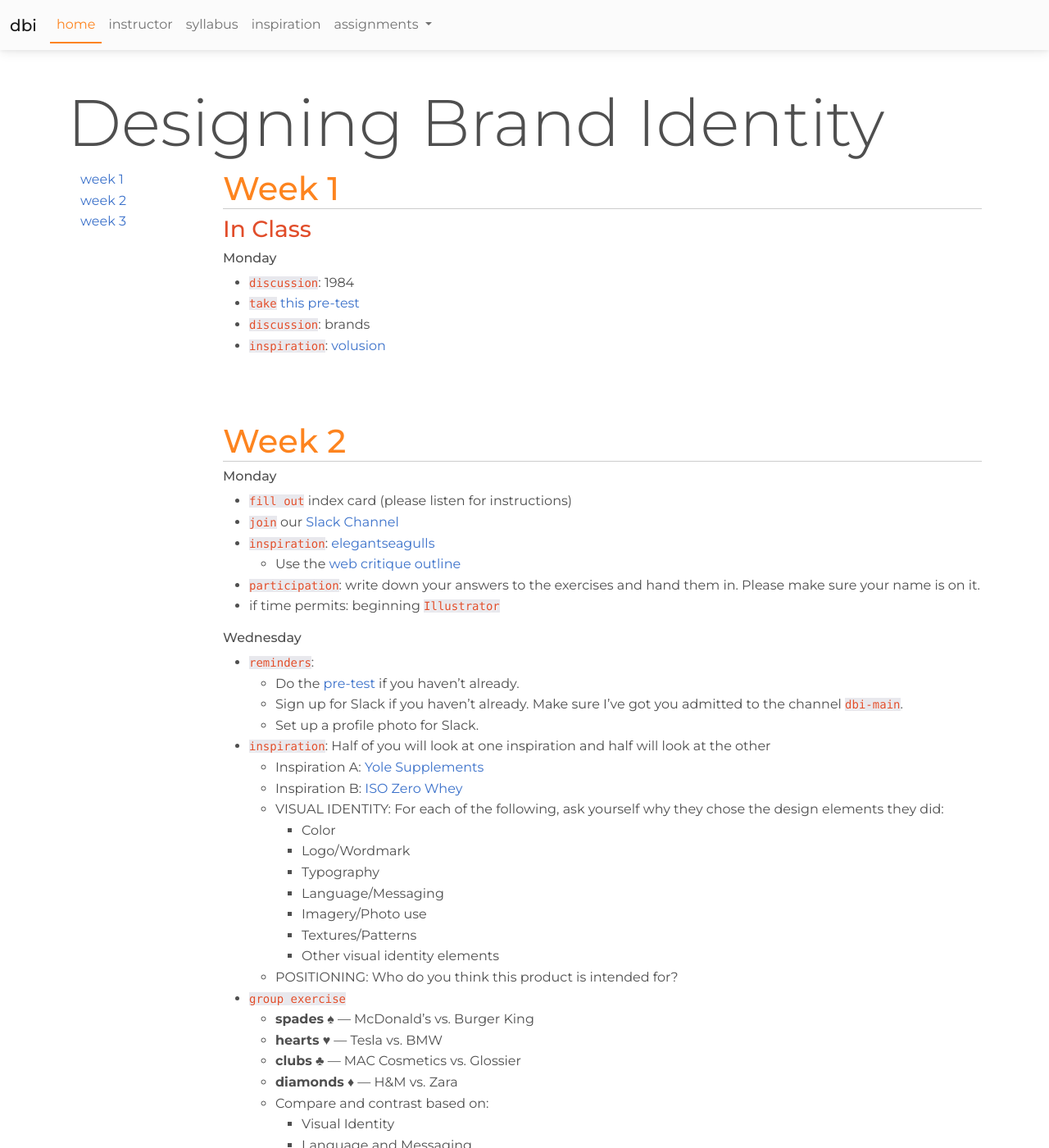
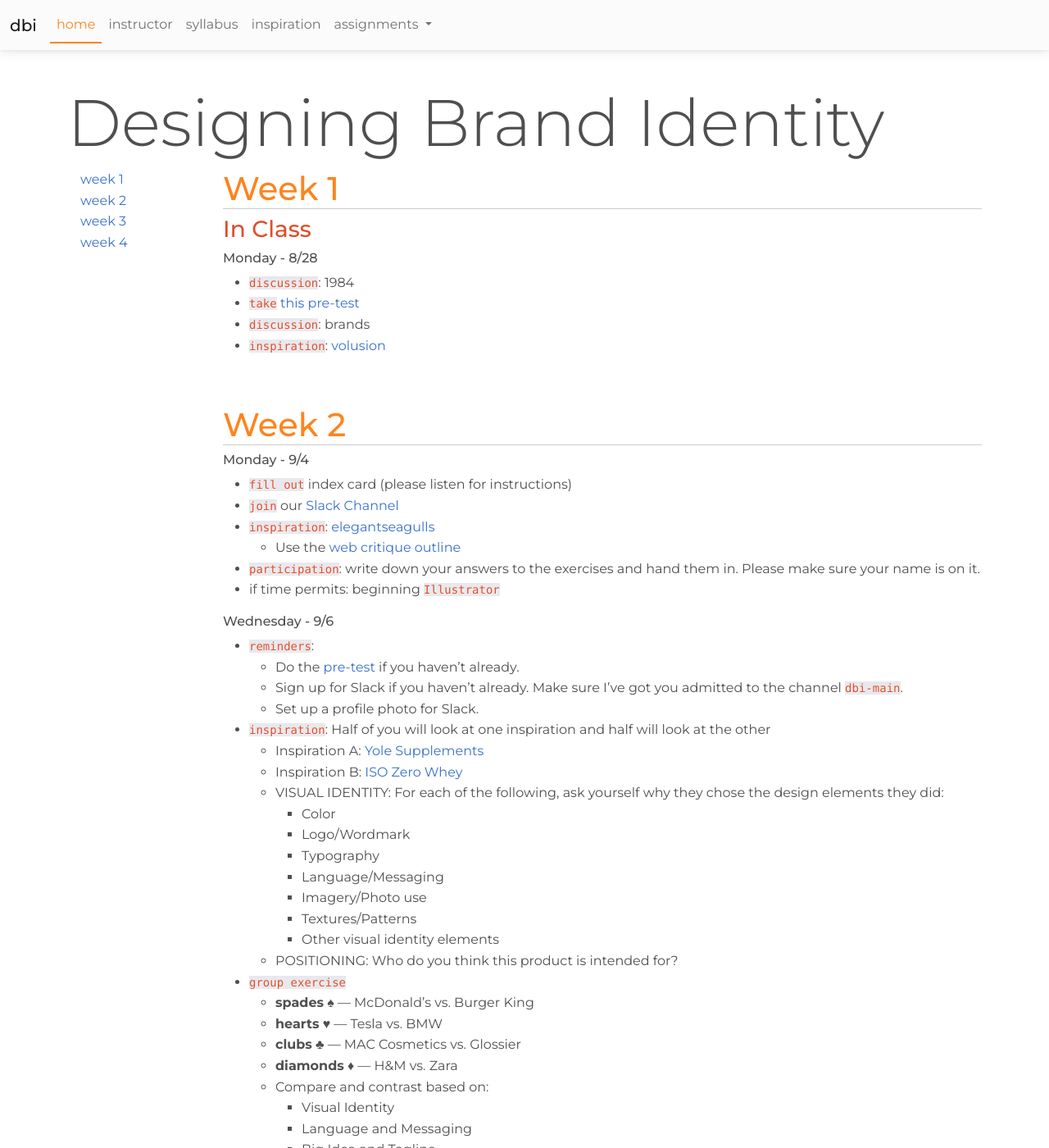
Before and after one commit to nicnosis/cu-courses, a Jekyll site: the page built from fa23/dbi/index.md, in a window 1280 px wide and 1400 px high. Shown: the whole window at 82% size. Built offline with Jekyll 4.4.1, drawn with Linux system fonts in a browser that asks for light colours; nearby versions of some CDN libraries; some of the changed text lies outside the part shown.

Commit message:
dbi progress check

```diff
--- a/_sass/_base.scss
+++ b/_sass/_base.scss
@@ -51,7 +51,7 @@ h4 {
 }
 
 #weeks-content h2:not(:first-child) {
-    margin-top: 2em;
+    margin-top: 1.5em;
     //scroll-margin-top: 77px;
     scroll-margin-top: 2em;
 }
--- a/fa23/dbi/index.md
+++ b/fa23/dbi/index.md
@@ -10,14 +10,14 @@ course: 'dbi'
 ## Week 1
 
 ### In Class
-#### Monday
+#### Monday - 8/28
 * `discussion`: 1984
 * `take` [this pre-test](https://forms.gle/jA3CP9HdNAnhPZxQ9)
 * `discussion`: brands
 * `inspiration`: [volusion](https://www.behance.net/gallery/55623181/Volusion-Branding)
 
 ## Week 2
-#### Monday
+#### Monday - 9/4
 * `fill out` index card (please listen for instructions)
 * `join` our [Slack Channel](https://join.slack.com/t/cu-fa23/shared_invite/zt-22bghbp1d-2nIKp93mtYWfl_eR594FBg)
 * `inspiration`: [elegantseagulls](https://www.elegantseagulls.com/)
@@ -25,7 +25,7 @@ course: 'dbi'
 * `participation`: write down your answers to the exercises and hand them in. Please make sure your name is on it.
 * if time permits: beginning `Illustrator`
 
-#### Wednesday
+#### Wednesday - 9/6
 * `reminders`:
   * Do the [pre-test](https://forms.gle/jA3CP9HdNAnhPZxQ9) if you haven't already.
   * Sign up for Slack if you haven't already. Make sure I've got you admitted to the channel `dbi-main`.
@@ -64,7 +64,7 @@ course: 'dbi'
 
 ## Week 3
 ### In Class
-#### Monday
+#### Monday - 9/11
  * `exercise`: Personas
    * Last Week Inspiration A: [Yole Supplements](https://www.behance.net/gallery/177416631/Yole-Supplemetn-LOGO-BRAND-IDENTITY-BRANDING)
    * Last Week Inspiration B: [ISO Zero Whey](https://www.behance.net/gallery/175971321/Whey-Protein-Packaging-Design-Supplements)
@@ -83,7 +83,7 @@ course: 'dbi'
    * What does this brand believe?
    * How does its 'Why' come through in its product and brand identity?
 
-#### Wednesday
+#### Wednesday - 9/13
 * `reminder`: Please get the Slack app for your smartphone, so you can get notifications and receive DMs.
 * `inspiration`: [squadhelp](https://www.squadhelp.com/)
 * `participation`: Group exercise
@@ -99,3 +99,22 @@ course: 'dbi'
 * `begin` [Project One](assignments/p1.html). It is due `Sunday Sept. 24th`.
 * Please have a concept to discuss on Monday
 * `read` p.19-52 _(up to Brandmarks)_
+
+## Week 4
+### In Class
+#### Monday - 9/18
+Please come prepared, on time, with your concept to share.
+
+1. Small Group Critiques
+    1. You will receive a critique sheet.
+    2. I will assign groups of three.
+    3. Each person will get a few minutes to share their idea with the group
+    4. Afterward, you will use the sheets to critique one another.
+2. Huddle
+    1. We will circle up as a class.
+    2. You will present your idea briefly to the entire class.
+    3. You will share one takeaway from today.
+
+
+### At Home
+ * `complete` [Project One](assignments/p1.html). Please submit your `pdf` on Moodle and make sure it is named correctly.
```
